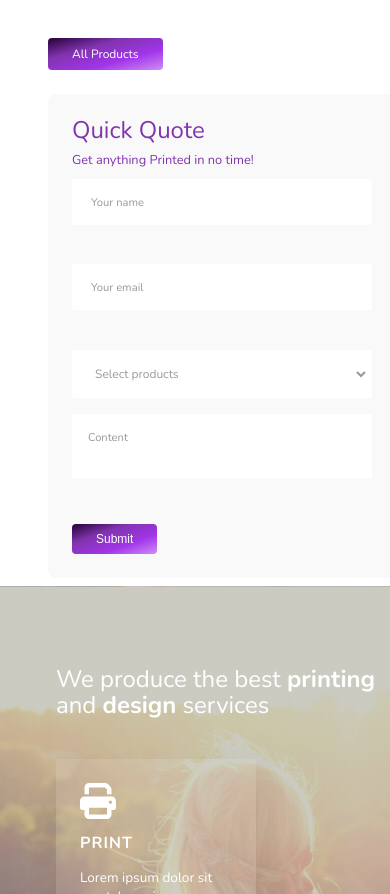
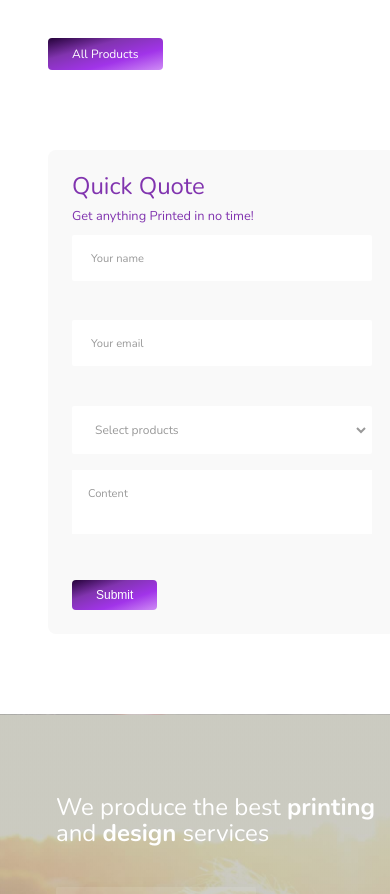
Before and after one commit to esteemayo/next-idesignx, a Next.js app: page / in a window 390 px wide. Shown: the part 1091-1985 px from the top of the page. Built offline with nearby package versions, Linux system fonts and the light colour scheme.

Commit message:
fix: add media query

```diff
--- a/src/components/Contact.tsx
+++ b/src/components/Contact.tsx
@@ -97,8 +97,8 @@ const Container = styled.section`
   }
 
   @media only screen and (max-width: 31.25em) {
-    margin: 0;
-    margin-bottom: 1rem;
+    margin-top: 7rem;
+    margin-bottom: 10rem;
   }
 `;
 
```
